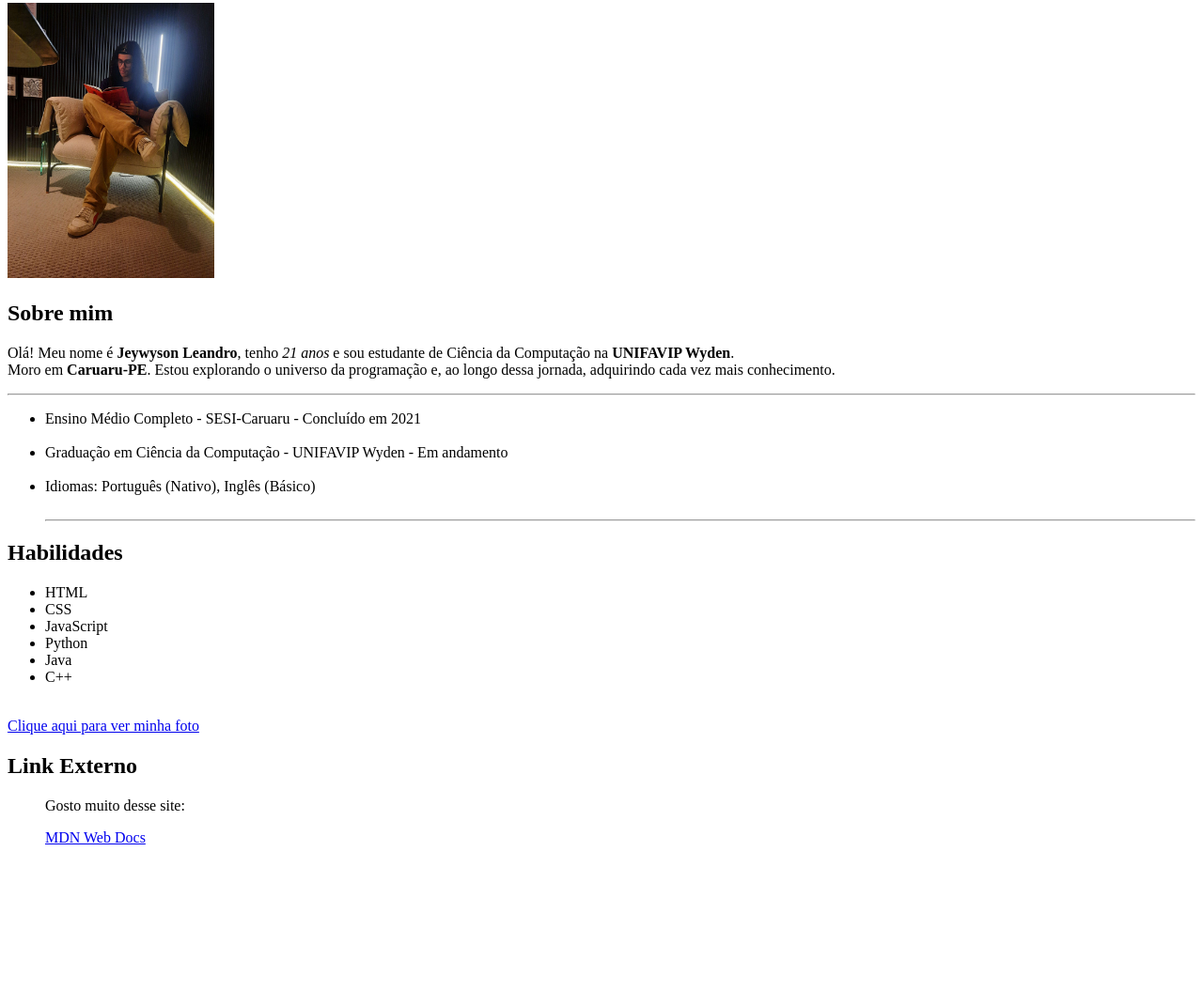
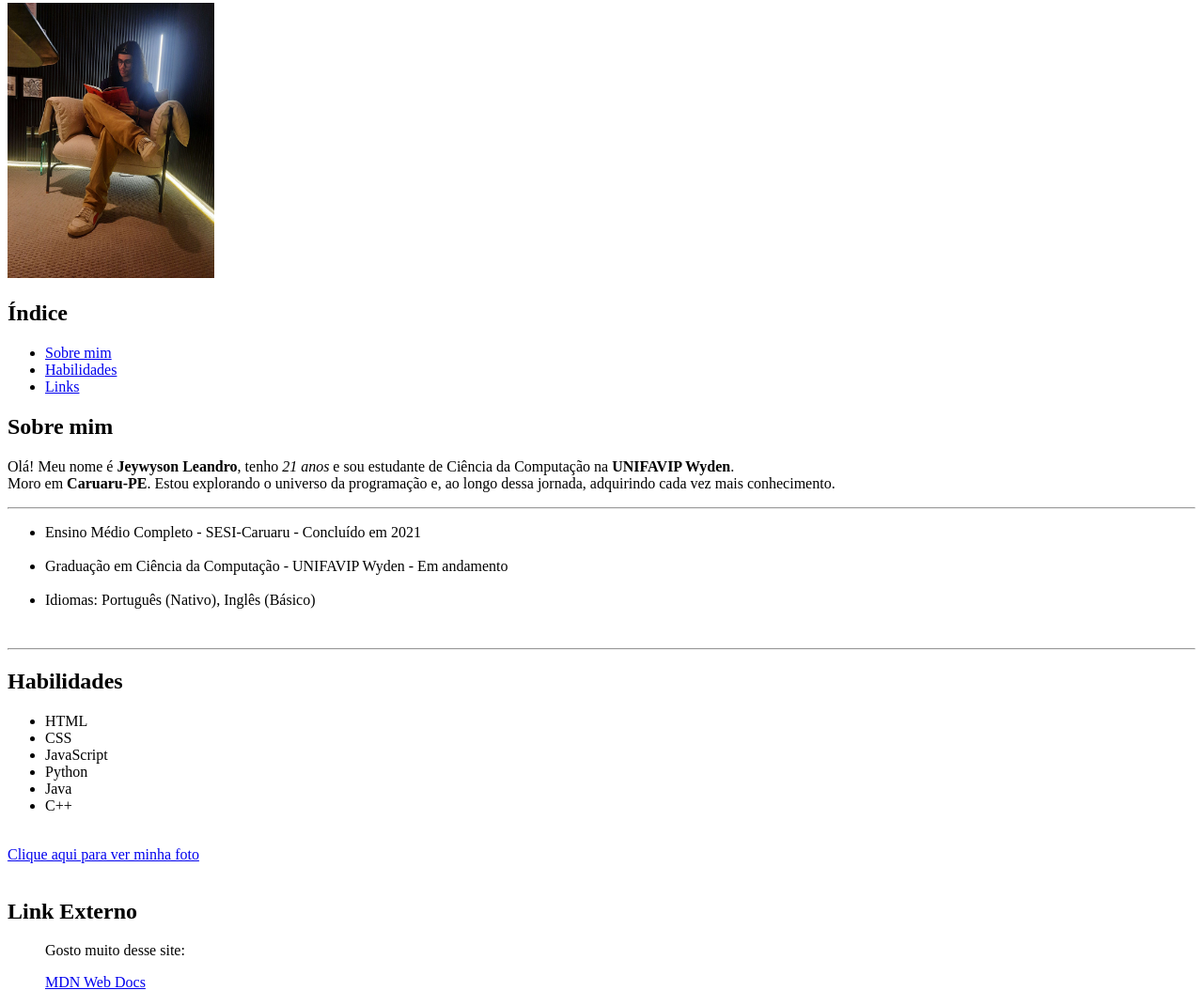
Before and after one commit to jeywysonleandro/jeywysonleandro.github.io, a plain HTML site: page index.html in a window 1280 px wide. Shown: the part 77-1148 px from the top of the page at 94% size. Before the commit the page ends 994 px from the top, so only its background shows below. Drawn offline with Linux system fonts and the light colour scheme.

Commit message:
adicionando índices com links

```diff
--- a/index.html
+++ b/index.html
@@ -10,7 +10,16 @@
         Jeywyson Leandro Pereira de Oliveira
     </h1>
     <img src="cadeira.jpg" alt="Foto de Jeywyson Leandro" width="220">
-
+    <br>
+ <!-- Índice com links internos -->
+    <h2>Índice</h2>
+    <ul>
+        <li><a href="#sobre">Sobre mim</a></li>
+        <li><a href="#habilidades">Habilidades</a></li>
+        <li><a href="#links">Links</a></li>
+    </ul>
+ <!-- Seção Sobre mim -->
+    <section id="sobre">
     <h2>
         Sobre mim
     </h2>
@@ -26,6 +35,11 @@
         <li>Graduação em Ciência da Computação - UNIFAVIP Wyden - Em andamento</li>
         <br>
         <li>Idiomas: Português (Nativo), Inglês (Básico)</li>
+        </section>
+
+         <!-- Seção Habilidades -->
+    <section id="habilidades">
+
         <br>
         <hr>
      </ul>
@@ -40,9 +54,15 @@
         </ul>
         <br>
         <a href="cadeira.jpg">Clique aqui para ver minha foto</a>
+    </section>
+
+ <!-- Seção Links Externos -->
+    <section id="links">
+
         <br>
     <h2> Link Externo</h2>
         <p><ul> Gosto muito desse site:</ul></p>
         <a href="https://developer.mozilla.org/pt-BR/" target="_blank"><ul> MDN Web Docs</ul></a>
+    </section>
 </body>
 </html>
```
